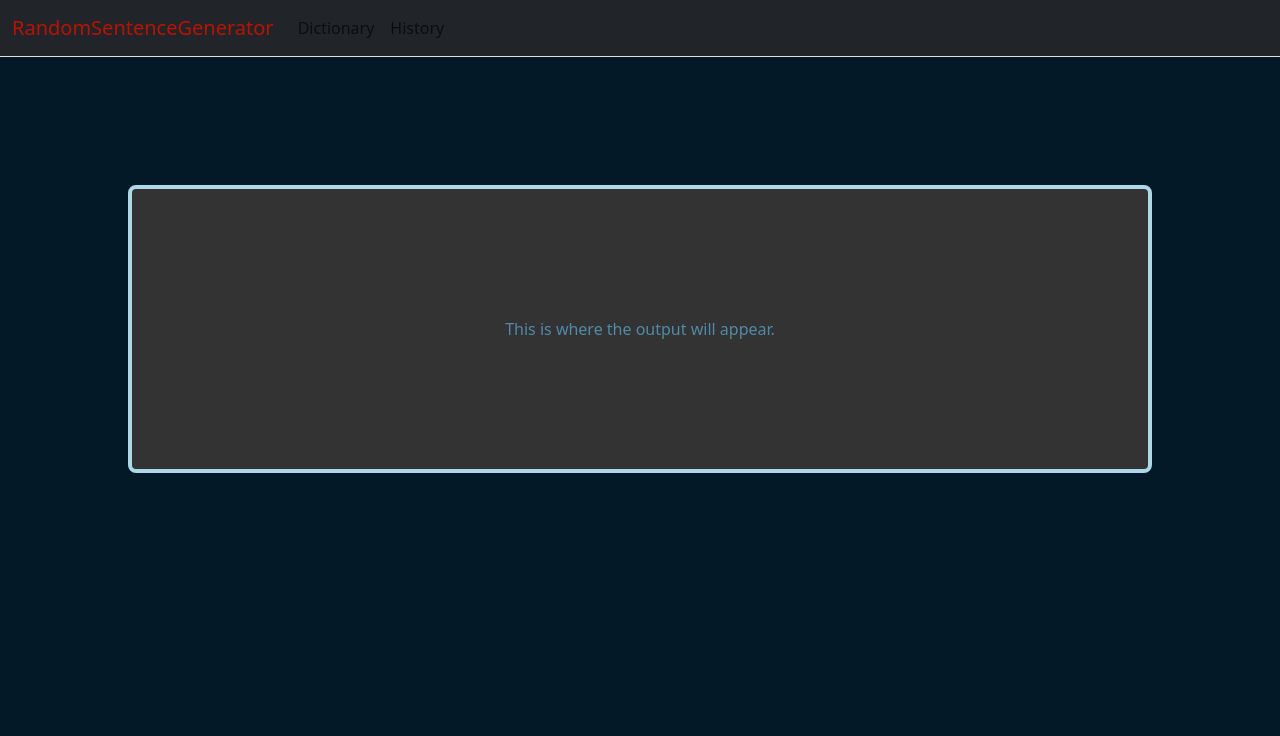
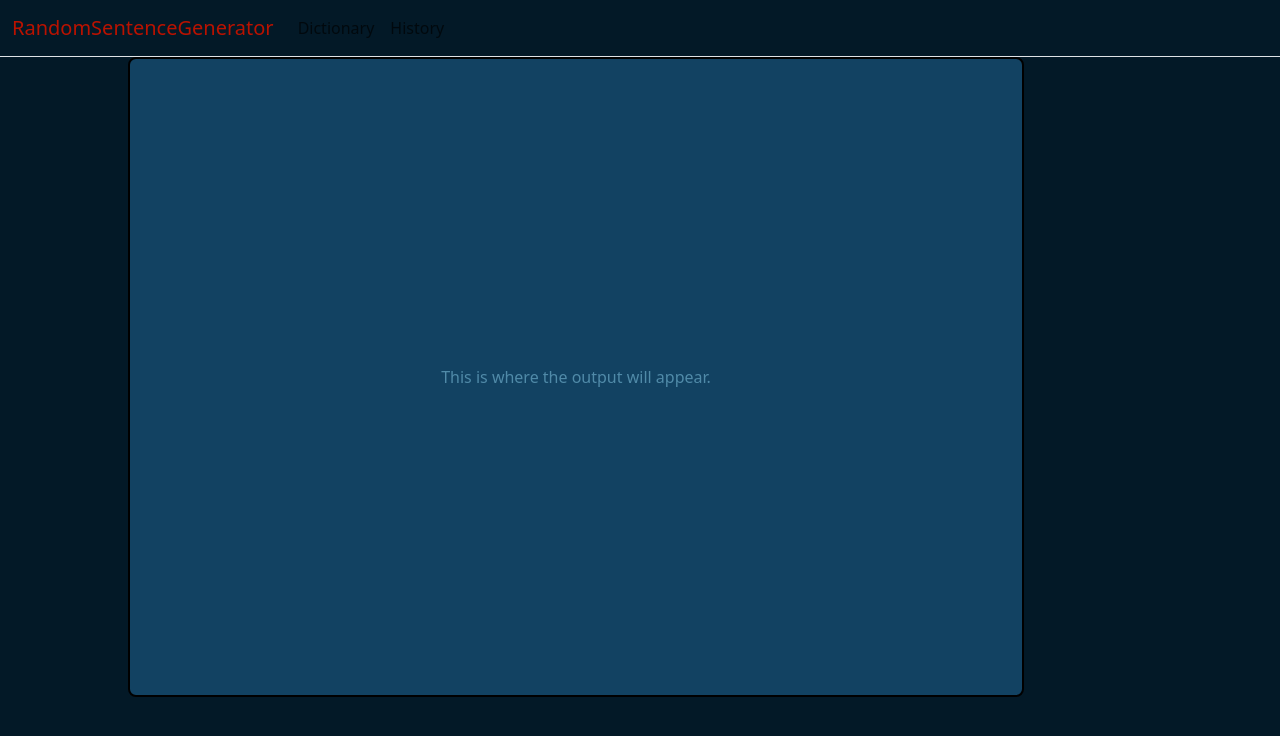
Before and after one commit to sauronthemailman/RandomSentenceGenerator, a plain HTML site: page index.html in a window 1280 px wide. Drawn offline with nearby package versions, Linux system fonts and the light colour scheme.

Commit message:
minor changes

```diff
--- a/index.html
+++ b/index.html
@@ -17,12 +17,12 @@
   <body id="lowest-index-bg">
     <nav
       id="navbar"
-      class="navbar navbar-expand-sm bg-dark border-bottom border-body d-flex"
+      class="navbar navbar-expand-sm bg-#124262 border-bottom border-body d-flex"
     >
       <div id="navbar-brand" class="container-fluid">
         <a class="navbar-brand" href="#">RandomSentenceGenerator</a>
         <button
-          class="navbar-toggler"
+          class="navbar-toggler bg-info"
           type="button"
           data-bs-toggle="collapse"
           data-bs-target="#navbarSupportedContent"
--- a/style.css
+++ b/style.css
@@ -8,7 +8,7 @@
 
 #lowest-index-bg{
     background-color: #031927;
-
+    z-index: -1;
 }
 
 /*
@@ -18,16 +18,18 @@
 */
 
 #output-container {
-    width: 80vw; /* Adjust width inside the container */
+    width: 70%; /* Adjust width inside the container */
+    height: 80vh;
     display: flex;
     justify-content: center; /* Centers content horizontally */
     align-items: center; /* Centers content vertically */
     padding: 10vw;
-    margin: 10vw;
+    margin-left: 10vw;
+    margin-right: 10vw;
 }
 
 .output-box {
-    background-color: #333; /* Dark background for contrast */
+    background-color: #124262; /* Dark background for contrast */
     color: #508aa8; /* Light blue text */
     width: 100%; /* Fill the entire container width */
     height: 100%; /* Fill the entire container height */
@@ -39,6 +41,6 @@
     text-align: left; /* Align text to the left */
     display: flex;
     flex-direction: column;
-    border: 4px solid lightblue; /* Ensures the border fully covers the box */
+    border: 2px solid black; /* Ensures the border fully covers the box */
     box-sizing: border-box; /* Ensures padding doesn't shrink the border */
 }
```
